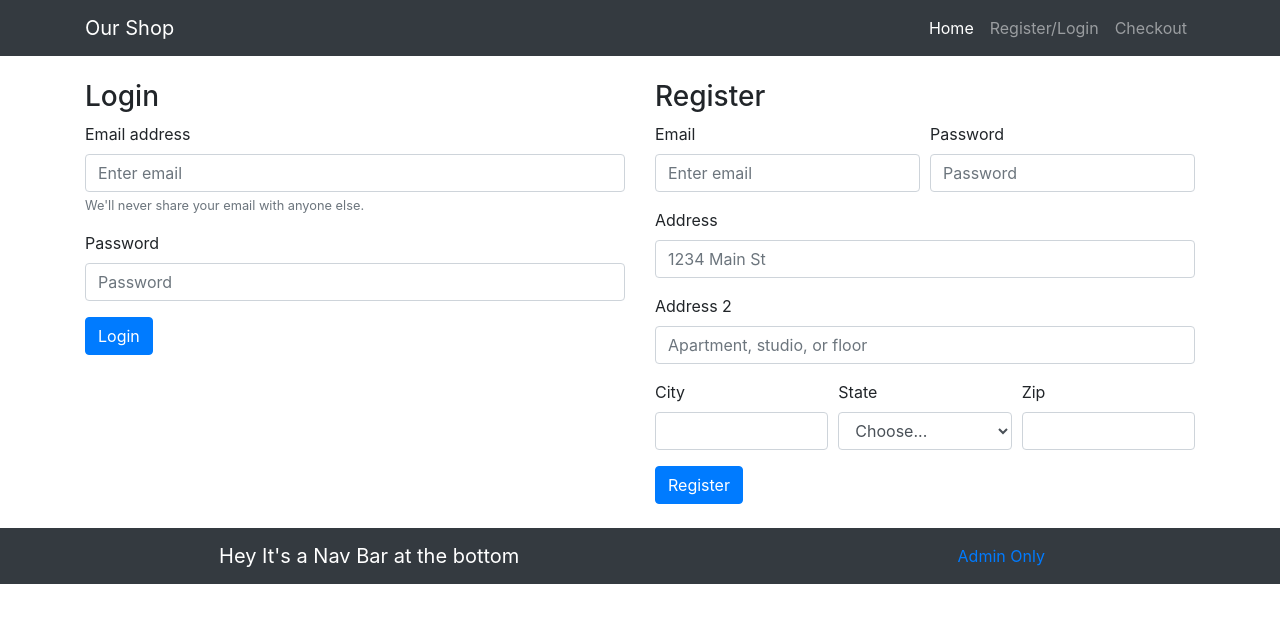
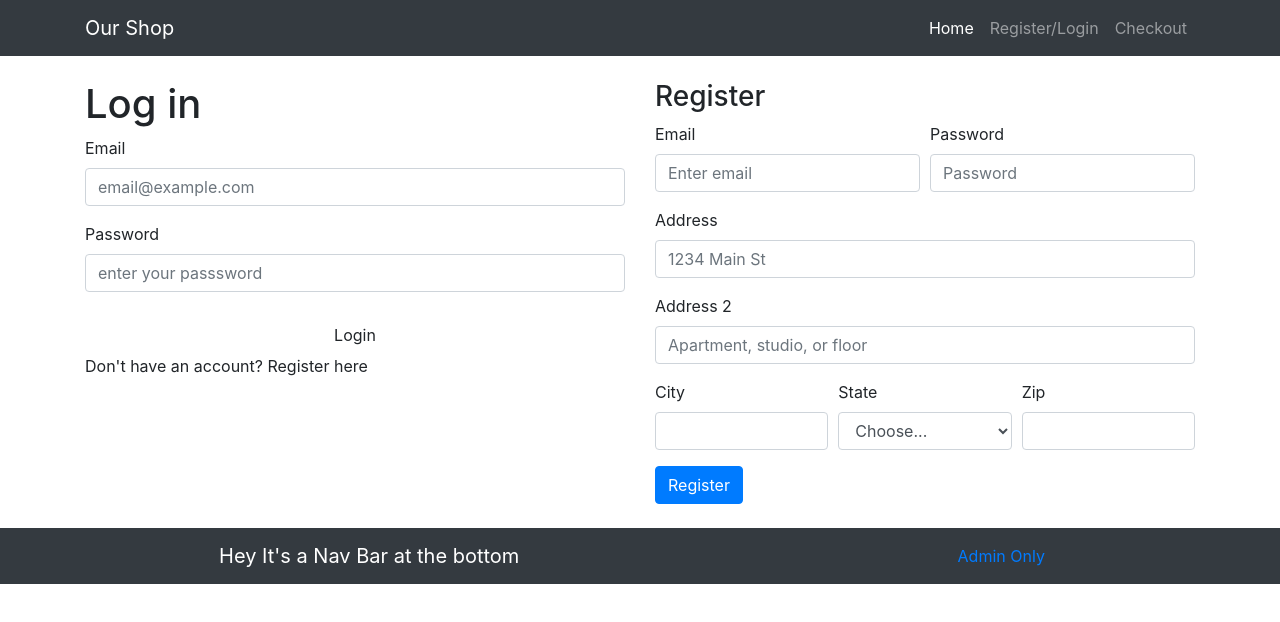
Before and after one commit to scottsemotan/estore, a React (Create React App) app: page /register-login in a window 1280 px wide. Shown: the top 622 px of the page. Built offline with nearby package versions, Linux system fonts and the light colour scheme.

Commit message:
functioning register and login page. Organized into own folder with components.

```diff
--- a/src/App.js
+++ b/src/App.js
@@ -4,7 +4,7 @@ import Footer from './components/Footer';
 import Home from './components/Home';
 import Nav from './components/Nav';
 import Admin from './components/Admin';
-import RegisterLoginPage from './components/RegisterLogin'
+import RegisterLoginPage from './components/RegisterLoginPage/RegisterLogin'
 import Checkout from './components/Checkout';
 import LeftSide from './components/LeftSide';
 import Carousel from './components/Carousel';
--- a/src/components/Admin.js
+++ b/src/components/Admin.js
@@ -1,4 +1,4 @@
-import React from 'react';
+import React, { useState } from 'react';
 import { Route } from 'react-router-dom';
 import 'bootstrap/dist/css/bootstrap.min.css';
 import Form from 'react-bootstrap/Form';
@@ -6,10 +6,12 @@ import Row from 'react-bootstrap/Row';
 import Col from 'react-bootstrap/Col';
 import Button from 'react-bootstrap/Button';
 import Container from 'react-bootstrap/Container';
+import Card from 'react-bootstrap/Card';
 
 function AdminPage() {
 
 
+  //Function handle submit bitton to add product to inventory list
   function handleSubmit(e) {
     e.preventDefault();
 
@@ -26,14 +28,44 @@ function AdminPage() {
       {
         body: JSON.stringify(newProduct),
         method: 'POST',
-        headers: {'Content-Type': 'application/json'}
+        headers: { 'Content-Type': 'application/json' }
       })
-
   }
 
+
   function handleChange(event) {
+  };
 
-  };
+  //function to load our inventory list on the admin page so the admin can edit or delete product
+
+  function componentDidMount() {
+
+    fetch('http://localhost:4000/inventory',
+      {
+        method: 'GET',
+        headers: { 'Content-Type': 'application/json' }
+      })
+      .then(response => response.json())
+      .then(product => console.log(product))
+    }
+
+  componentDidMount();
+
+
+
+  const [products, setProducts] = useState({
+    product_name: '',
+    description: '',
+    product_photo: '',
+    price: '',
+    quantity: '',
+  });
+
+  //function to GET our inventory list on the admin page
+
+
+
+
 
   return (
     <Container>
@@ -93,6 +125,13 @@ function AdminPage() {
         </Form.Group>
       </Form>
 
+      <Row id="products">
+        <ul>
+          <li></li>
+        </ul>
+
+      </Row>
+
     </Container>
   );
 
--- /dev/null
+++ b/src/components/RegisterLoginPage/Login.js
@@ -0,0 +1,73 @@
+import React, { useState } from 'react';
+import { useHistory } from "react-router-dom";
+
+import 'bootstrap/dist/css/bootstrap.min.css';
+import Axios from 'axios';
+
+
+function Login() {
+    const [email, setEmail] = useState("");
+    const [password, setPassword] = useState("");
+    //const [auth, setAuth] = useState(false);
+    const history = useHistory();
+
+    //get response from '/login' route from backend index.js
+    function handleSubmit(event) {
+        Axios.post(`http://localhost:4000/login`, {
+            email: email,
+            password: password
+        })
+
+            .then((response) => {
+                //redirect user to a main page or back to login page on failure
+                console.log(response);
+                //if the data from response does not return 'Invalid', add token to local storage
+                //and use history.push to route user to desired page
+                if (response.data !== 'Invalid Credentials') {
+                    localStorage.setItem('token', JSON.stringify(response));
+                    history.push('/Checkout');
+                } else {
+                    alert("Please enter valid credentials");
+                    history.push('/Login');
+                }
+
+            })
+            .catch((err) => {
+                // if fails, redirect user to login page
+                console.log(`Login error...${err}`);
+
+            })
+        event.preventDefault();
+    }
+
+    return (
+
+        <div className="col-sm-6 login-section-wrapper">
+            <div className="brand-wrapper">
+                <i className="fas fa-headphones-alt fa-7x"></i>
+            </div>
+            <div className="login-wrapper my-auto">
+                <h1 className="login-title">Log in</h1>
+                <form action="#!">
+                    <div className="form-group">
+                        <label for="email">Email</label>
+                        <input type="email" name="email" id="loginEmail" className="form-control"
+                            placeholder="email@example.com" onChange={(e) => setEmail(e.target.value)}
+                        />
+                    </div>
+                    <div className="form-group mb-4">
+                        <label for="password">Password</label>
+                        <input type="password" name="password" id="loginPass" className="form-control"
+                            placeholder="enter your passsword" onChange={(e) => setPassword(e.target.value)} />
+                    </div>
+                    <input name="login" id="loginBtn" className="btn btn-block login-btn" type="button" value="Login" onClick={handleSubmit} />
+                </form>
+
+                <p className="login-wrapper-footer-text">Don't have an account? <a href="./register/index.html"
+                    className="text-reset">Register here</a></p>
+            </div>
+        </div>
+    )
+}
+
+export default Login;
--- /dev/null
+++ b/src/components/RegisterLoginPage/Register.js
@@ -0,0 +1,142 @@
+import React, { useState } from 'react';
+import { useHistory } from "react-router-dom";
+
+import 'bootstrap/dist/css/bootstrap.min.css';
+import Axios from 'axios';
+import Form from 'react-bootstrap/Form';
+import Row from 'react-bootstrap/Row';
+import Col from 'react-bootstrap/Col';
+import Button from 'react-bootstrap/Button';
+
+
+function Register() {
+    const [email, setEmail] = useState("");
+    const [password, setPassword] = useState("");
+    const [address, setAddress] = useState("");
+    const [address2, setAddress2] = useState("");
+    const [city, setCity] = useState("");
+    const [state, setArea] = useState("");
+    const [zip, setZip] = useState("");
+
+    //const [auth, setAuth] = useState(false)
+
+    //get response from '/login' route from backend index.js
+    function handleSubmit(event) {
+        Axios.post(`http://localhost:4000/register`, {
+            email: email,
+            password: password,
+            street_address: address,
+            apt_unit_number: address2,
+            city: city,
+            state: state,
+            zip: zip
+        })
+    }
+
+
+    return (
+<Col className="col-6">
+<h3> Register </h3>
+<Form onClick={handleSubmit}>
+  <Form.Row>
+    <Form.Group as={Col} controlId="formGridEmail">
+      <Form.Label>Email</Form.Label>
+      <Form.Control type="email" onChange={(e) => setEmail(e.target.value)} placeholder="Enter email" />
+    </Form.Group>
+
+    <Form.Group as={Col} controlId="formGridPassword">
+      <Form.Label>Password</Form.Label>
+      <Form.Control type="password" onChange={(e) => setPassword(e.target.value)} placeholder="Password" />
+    </Form.Group>
+  </Form.Row>
+
+  <Form.Group controlId="formGridAddress1">
+    <Form.Label>Address</Form.Label>
+    <Form.Control placeholder="1234 Main St" onChange={(e) => setAddress(e.target.value)}/>
+  </Form.Group>
+
+  <Form.Group controlId="formGridAddress2">
+    <Form.Label>Address 2</Form.Label>
+    <Form.Control placeholder="Apartment, studio, or floor" onChange={(e) => setAddress2(e.target.value)} />
+  </Form.Group>
+
+  <Form.Row>
+    <Form.Group as={Col} controlId="formGridCity">
+      <Form.Label>City</Form.Label>
+      <Form.Control onChange={(e) => setCity(e.target.value)}/>
+    </Form.Group>
+
+    <Form.Group as={Col} controlId="formGridState">
+      <Form.Label>State</Form.Label>
+      <Form.Control as="select" onChange={(e) => setArea(e.target.value)}defaultValue="Choose...">
+        <option>Choose...</option>
+        <option value="AL">Alabama</option>
+	    <option value="AK">Alaska</option>
+	    <option value="AZ">Arizona</option>
+	    <option value="AR">Arkansas</option>
+	    <option value="CA">California</option>
+	    <option value="CO">Colorado</option>
+	    <option value="CT">Connecticut</option>
+	    <option value="DE">Delaware</option>
+	    <option value="DC">District Of Columbia</option>
+	    <option value="FL">Florida</option>
+	    <option value="GA">Georgia</option>
+	    <option value="HI">Hawaii</option>
+	    <option value="ID">Idaho</option>
+	    <option value="IL">Illinois</option>
+	    <option value="IN">Indiana</option>
+	    <option value="IA">Iowa</option>
+	    <option value="KS">Kansas</option>
+	    <option value="KY">Kentucky</option>
+	    <option value="LA">Louisiana</option>
+	    <option value="ME">Maine</option>
+	    <option value="MD">Maryland</option>
+	    <option value="MA">Massachusetts</option>
+	    <option value="MI">Michigan</option>
+	    <option value="MN">Minnesota</option>
+	    <option value="MS">Mississippi</option>
+	    <option value="MO">Missouri</option>
+	    <option value="MT">Montana</option>
+	    <option value="NE">Nebraska</option>
+	    <option value="NV">Nevada</option>
+	    <option value="NH">New Hampshire</option>
+	    <option value="NJ">New Jersey</option>
+	    <option value="NM">New Mexico</option>
+	    <option value="NY">New York</option>
+	    <option value="NC">North Carolina</option>
+	    <option value="ND">North Dakota</option>
+	    <option value="OH">Ohio</option>
+	    <option value="OK">Oklahoma</option>
+	    <option value="OR">Oregon</option>
+	    <option value="PA">Pennsylvania</option>
+	    <option value="RI">Rhode Island</option>
+	    <option value="SC">South Carolina</option>
+	    <option value="SD">South Dakota</option>
+	    <option value="TN">Tennessee</option>
+	    <option value="TX">Texas</option>
+	    <option value="UT">Utah</option>
+	    <option value="VT">Vermont</option>
+	    <option value="VA">Virginia</option>
+	    <option value="WA">Washington</option>
+	    <option value="WV">West Virginia</option>
+	    <option value="WI">Wisconsin</option>
+	    <option value="WY">Wyoming</option>
+      </Form.Control>
+    </Form.Group>
+
+    <Form.Group as={Col} controlId="formGridZip">
+      <Form.Label>Zip</Form.Label>
+      <Form.Control onChange={(e) => setZip(e.target.value)}/>
+    </Form.Group>
+  </Form.Row>
+
+  <Button variant="primary" type="submit">
+    Register
+  </Button>
+</Form>
+</Col>
+
+    )
+}
+
+export default Register;
--- /dev/null
+++ b/src/components/RegisterLoginPage/RegisterLogin.js
@@ -0,0 +1,33 @@
+import React from 'react'
+import { Route } from 'react-router-dom';
+import 'bootstrap/dist/css/bootstrap.min.css';
+import Form from 'react-bootstrap/Form';
+import Row from 'react-bootstrap/Row';
+import Col from 'react-bootstrap/Col';
+import Button from 'react-bootstrap/Button';
+import Container from 'react-bootstrap/Container';
+import Login from './Login';
+import Register from './Register';
+
+let RegisterLoginPage = () =>
+
+<Container>
+<br />
+
+<Row>
+
+<Login></Login>
+<Register></Register>
+
+</Row>
+<br />
+</Container>
+
+let RegisterLogin = () => (
+    <div>
+        <Route path="/register-login" component={RegisterLoginPage} />
+    </div>
+)
+
+
+export default RegisterLogin;
```
